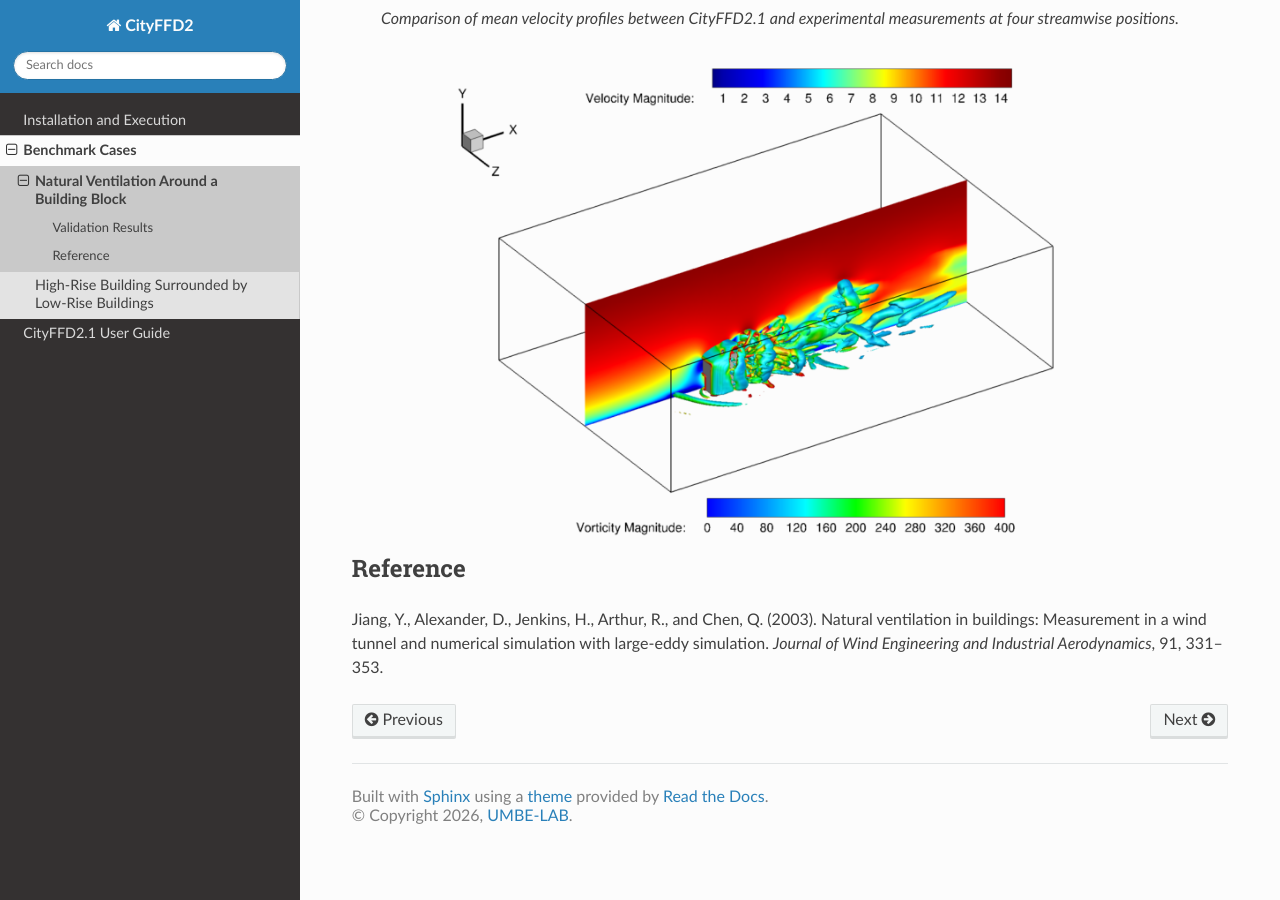
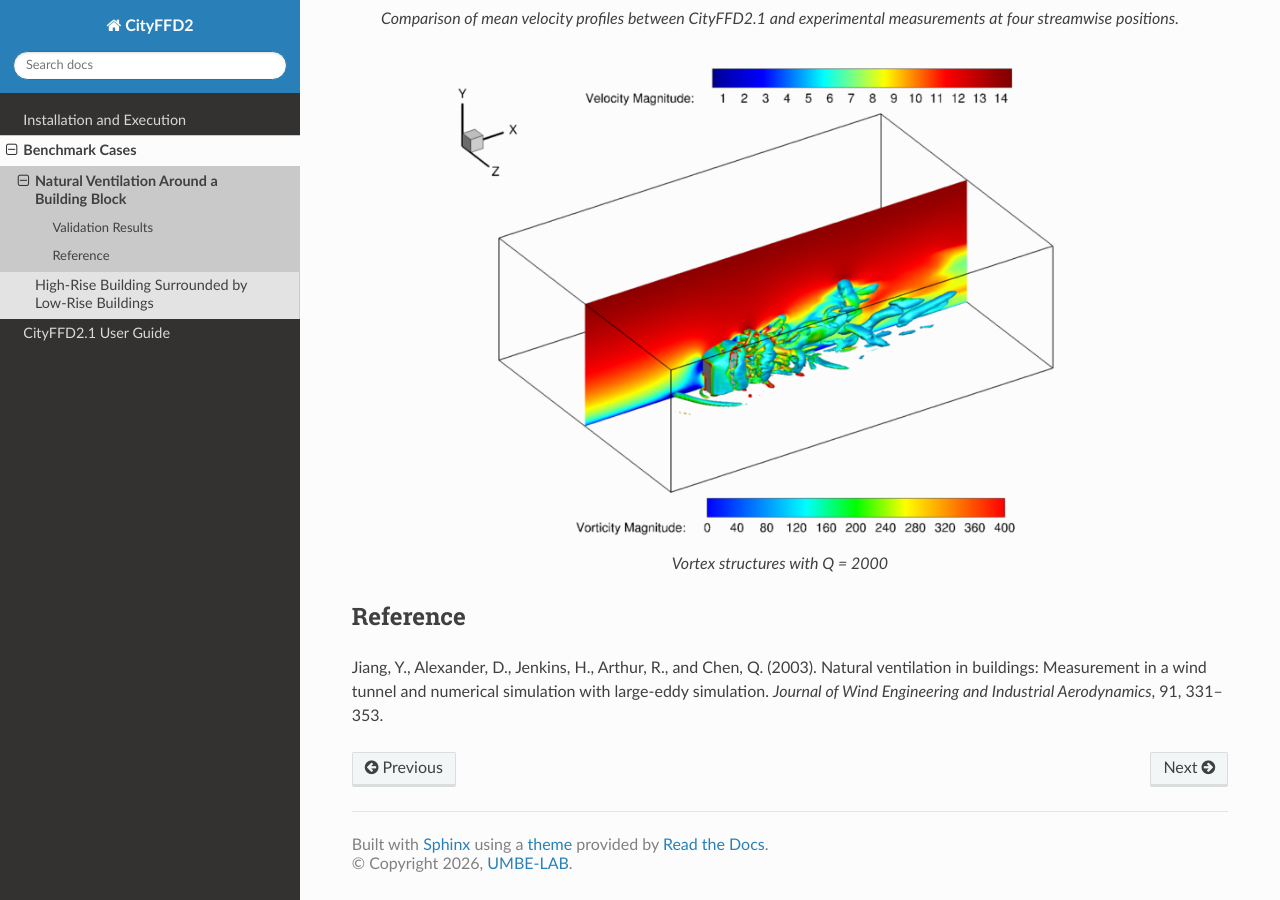
Before and after one commit to UMBE-LAB/CityFFD2-Docs, a Sphinx documentation site: the page built from docs/benchmark_cases/natural_ventilation.rst, in a window 1280 px wide and 900 px high, scrolled down 996 px. Built offline with Sphinx 7.4.7 and the Read the Docs theme 3.1.0, drawn with Linux system fonts in a browser that asks for light colours.

Commit message:
minor modification in natural_ventilation.rst, 2026-11-05

```diff
--- a/docs/benchmark_cases/natural_ventilation.rst
+++ b/docs/benchmark_cases/natural_ventilation.rst
@@ -40,6 +40,8 @@ Validation Results
    :width: 85%
    :align: center
 
+   Vortex structures with Q = 2000
+
 Reference
 ---------
 
```
